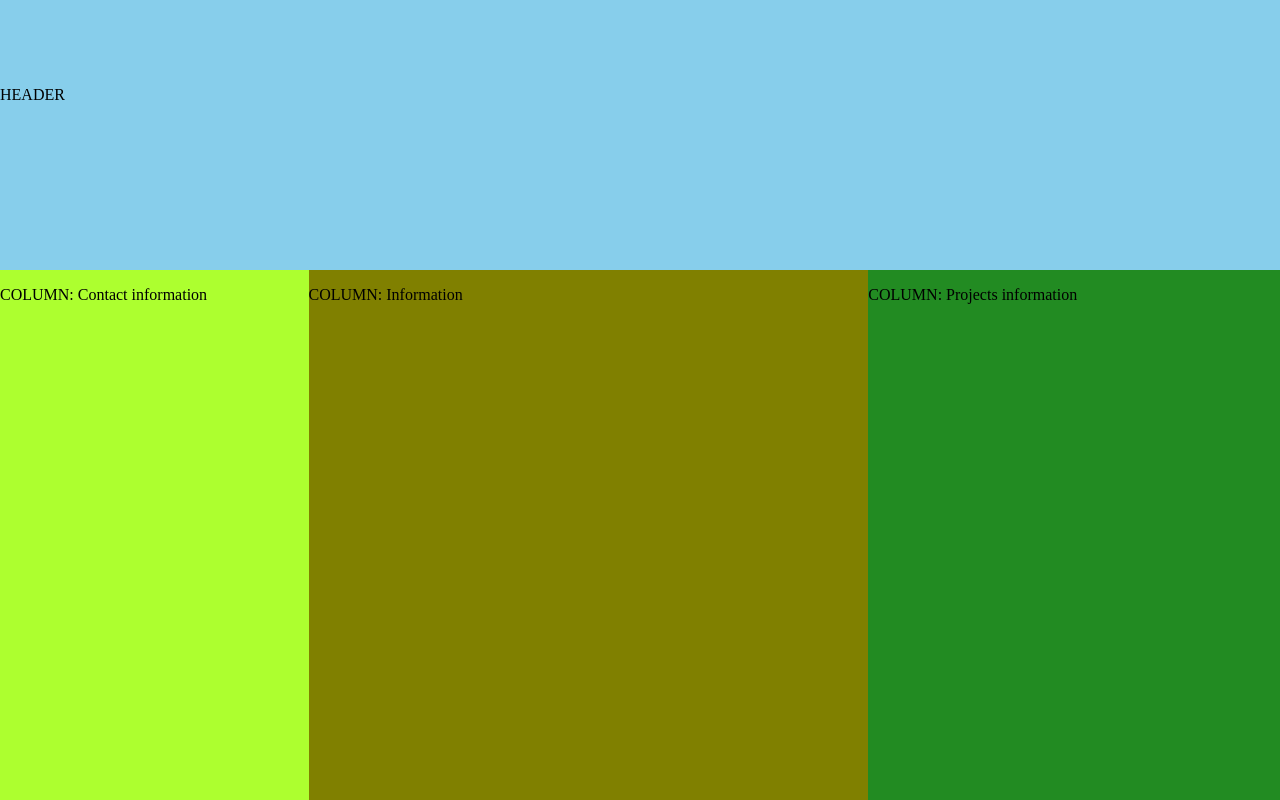
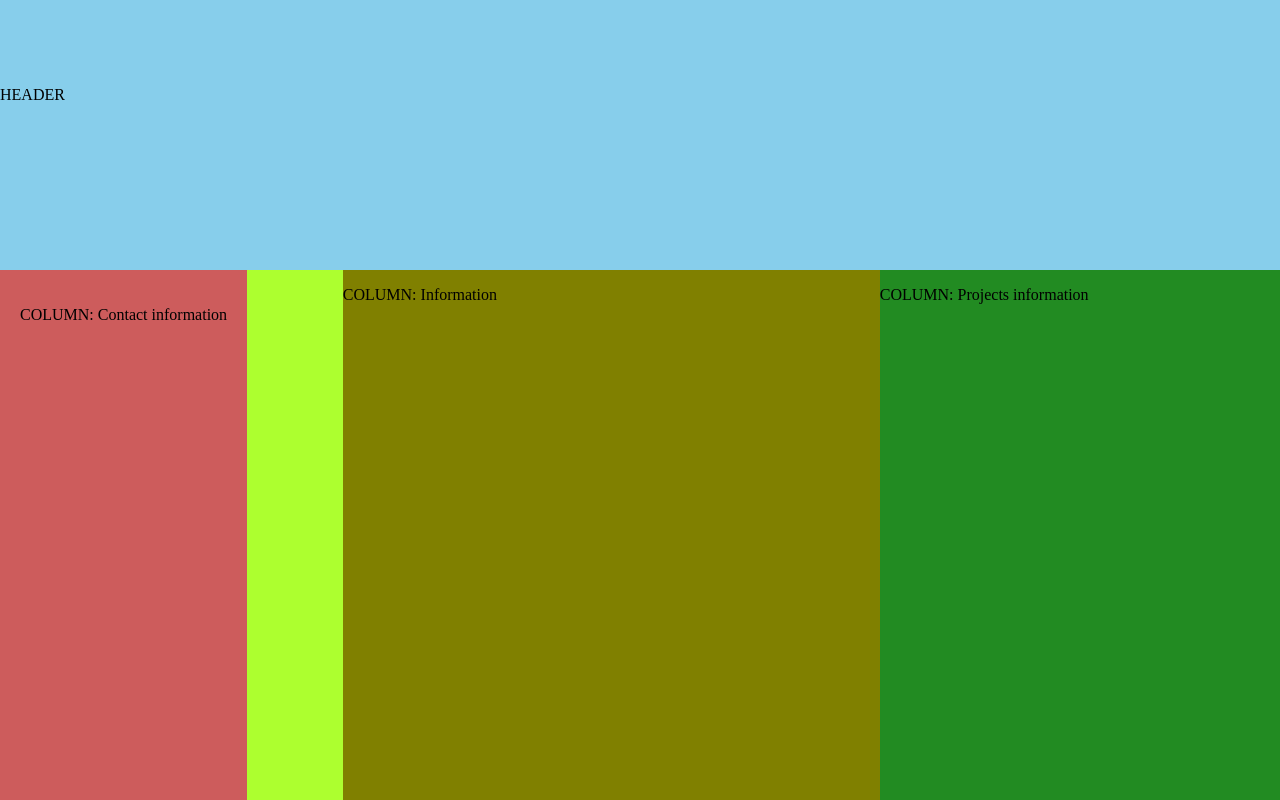
Before and after one commit to SaraYohannes/SaraYohannes.github.io, a plain HTML site: page SaraYohannes.github.io/frontpage.html in a window 1280 px wide. Shown: the top 800 px of the page. Drawn offline with Linux system fonts and the light colour scheme.

Commit message:
added workspace to html

```diff
--- a/SaraYohannes.github.io/frontpage.html
+++ b/SaraYohannes.github.io/frontpage.html
@@ -18,7 +18,9 @@
         <!--columns - green-->
         <div class="column contact-info" style="flex-grow: 1">
         <!--column 1, spring green, contact information (portrait, phone number, mail which opens and lets user start writing me a mail at once)-->
-            <p>COLUMN: Contact information</p>
+            <div class="column contact-info work-space">
+                <p>COLUMN: Contact information</p>
+            </div>
         </div>
         <div class="column aboutme-info" style="flex-grow: 4">
         <!--column 2, olive, information (about me), (relevant education and experience)-->
```
